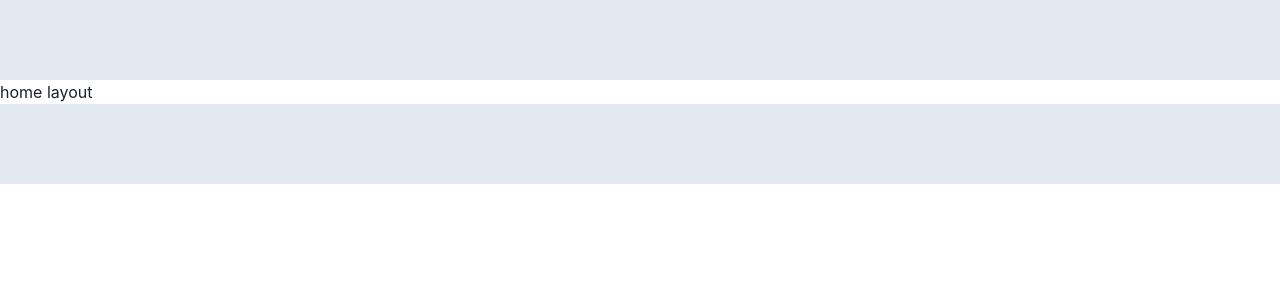
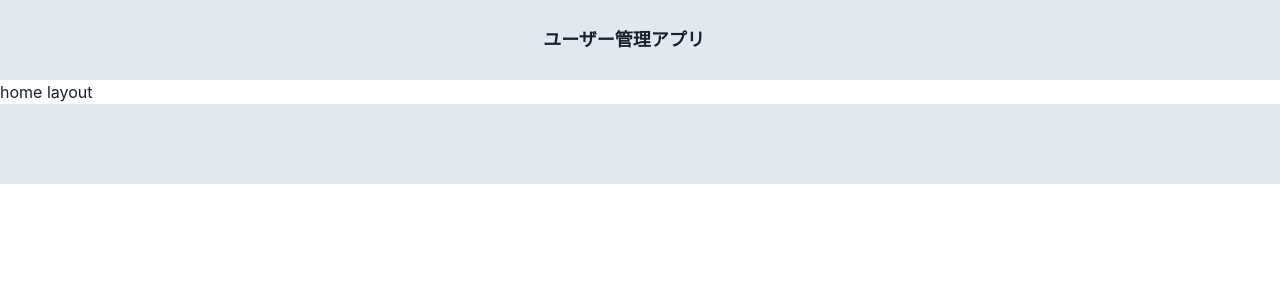
Before and after one commit to besumero628/react-rails-todo-front, a React (Create React App) app: page / in a window 1280 px wide. Shown: the top 300 px of the page. Built offline with nearby package versions, Linux system fonts and the light colour scheme.

Commit message:
[Add] heading

```diff
--- a/src/components/organisms/layout/Header.tsx
+++ b/src/components/organisms/layout/Header.tsx
@@ -1,4 +1,4 @@
-import { Flex } from "@chakra-ui/react";
+import { Flex, Heading } from "@chakra-ui/react";
 import { FC, memo } from "react";
 
 export const Header: FC = memo(()=> {
@@ -11,7 +11,13 @@ export const Header: FC = memo(()=> {
                 backgroundColor="gray.200"
                 justifyContent="center"
                 alignItems="center"
-            ></Flex>
+            >
+                <Flex align="center" as="a" mr={8} _hover={{cursor: "pointer"}} >
+                    <Heading as="h1" fontSize={{base: "md", md:"lg"}}>
+                        ユーザー管理アプリ
+                    </Heading>
+                </Flex>
+            </Flex>
         </>
     )
 })
```
